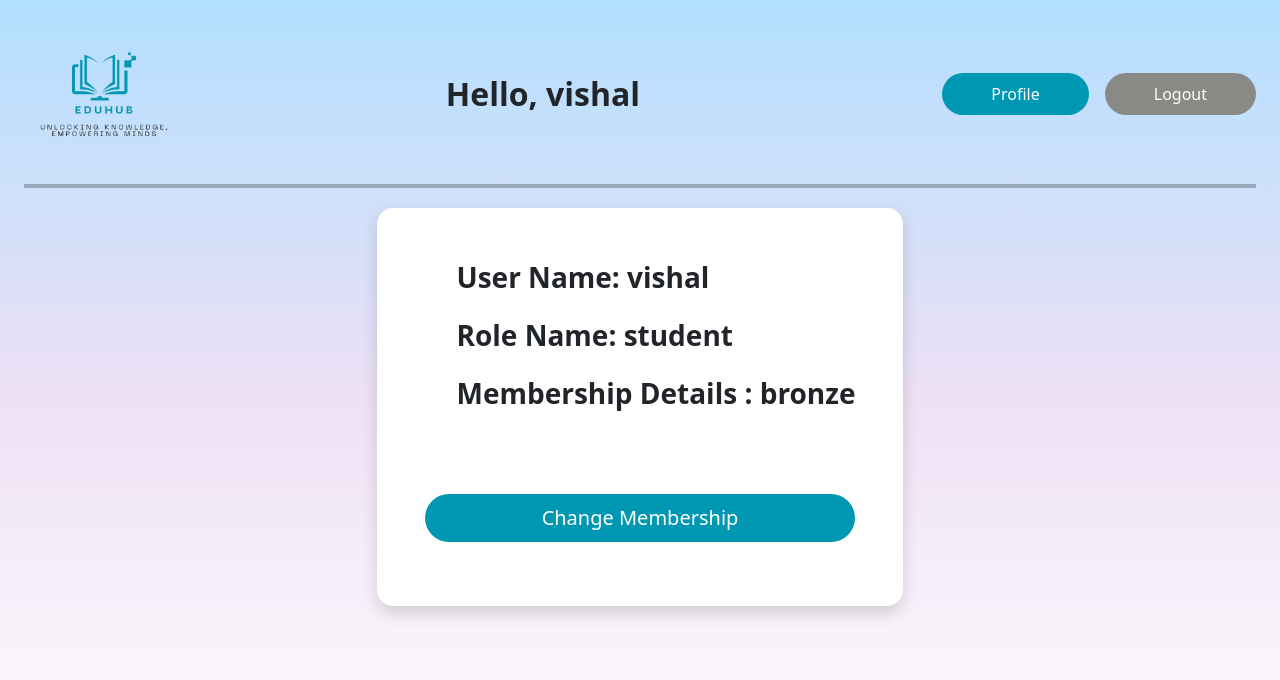
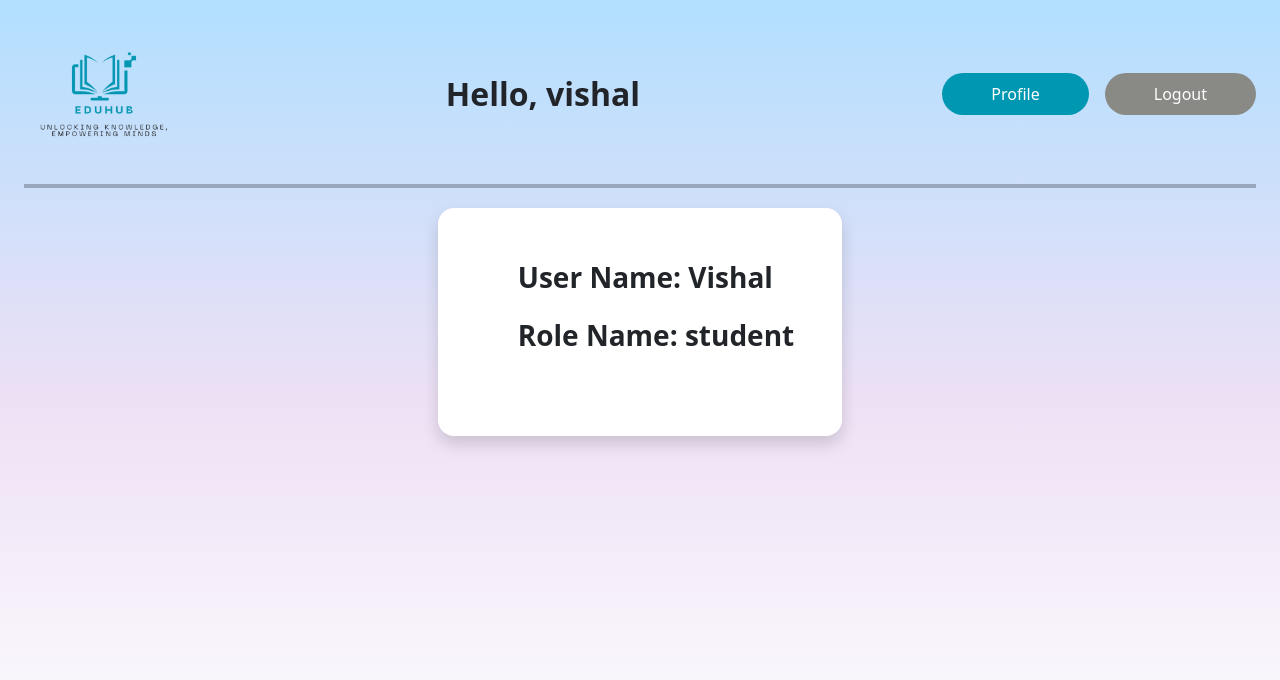
Before and after one commit to azhar9/COMP8347, a Django app: template onlinelearningapp/templates/profile.html in a window 1280 px wide. Shown: the top 680 px of the page. Run offline with Django 4.2, Linux system fonts and the light colour scheme; the template is opened without the code that fills it: values that come from a table or form of the project are taken from there, others are empty; data comes from the database, SQL or seed files in the repository; both versions use the stored data as it was after the commit; some libraries are stand-ins or nearby versions.

Commit message:
Changes for making change profile visible only for student

```diff
--- a/onlinelearningapp/templates/profile.html
+++ b/onlinelearningapp/templates/profile.html
@@ -8,12 +8,15 @@ User Profile
 <div class="w-100 d-flex flex-column justify-content-center align-items-center">
     <div class="p-5 background-white shadow d-flex flex-column rounded-4 fw-bold" >
         <ul>
-            <p class="capitalize fs-3">User Name: {{ user_profile.user.username }}</p>
-            <p class="capitalize fs-3">{{ user_profile.role }}</p>
-            <p class="capitalize fs-3">Membership Details : {{ user_profile.membership.name }}</p>
+            <p class="capitalize fs-3">User Name: {{ user_profile.user.username | capfirst }}</p>
+            <p class="capitalize fs-3">{{ user_profile.role | capfirst }}</p>
+            {% if user_profile.role == 'student' %}
+            <p class="capitalize fs-3">Membership Details : {{ user_profile.membership.name | capfirst  }}</p>
+            {% endif %}
         </ul>
-
+          {% if user_profile.role == 'student' %}
         <input type="button" value="Change Membership" onclick="location.href='/changeMembership'" class="btn rounded-pill px-5 py-2 btn-color-primary mb-3 mt-5 fs-5">
+          {% endif %}
     </div>
 </div>
 {% endblock %}
```
Also changed, not shown: db.sqlite3.
